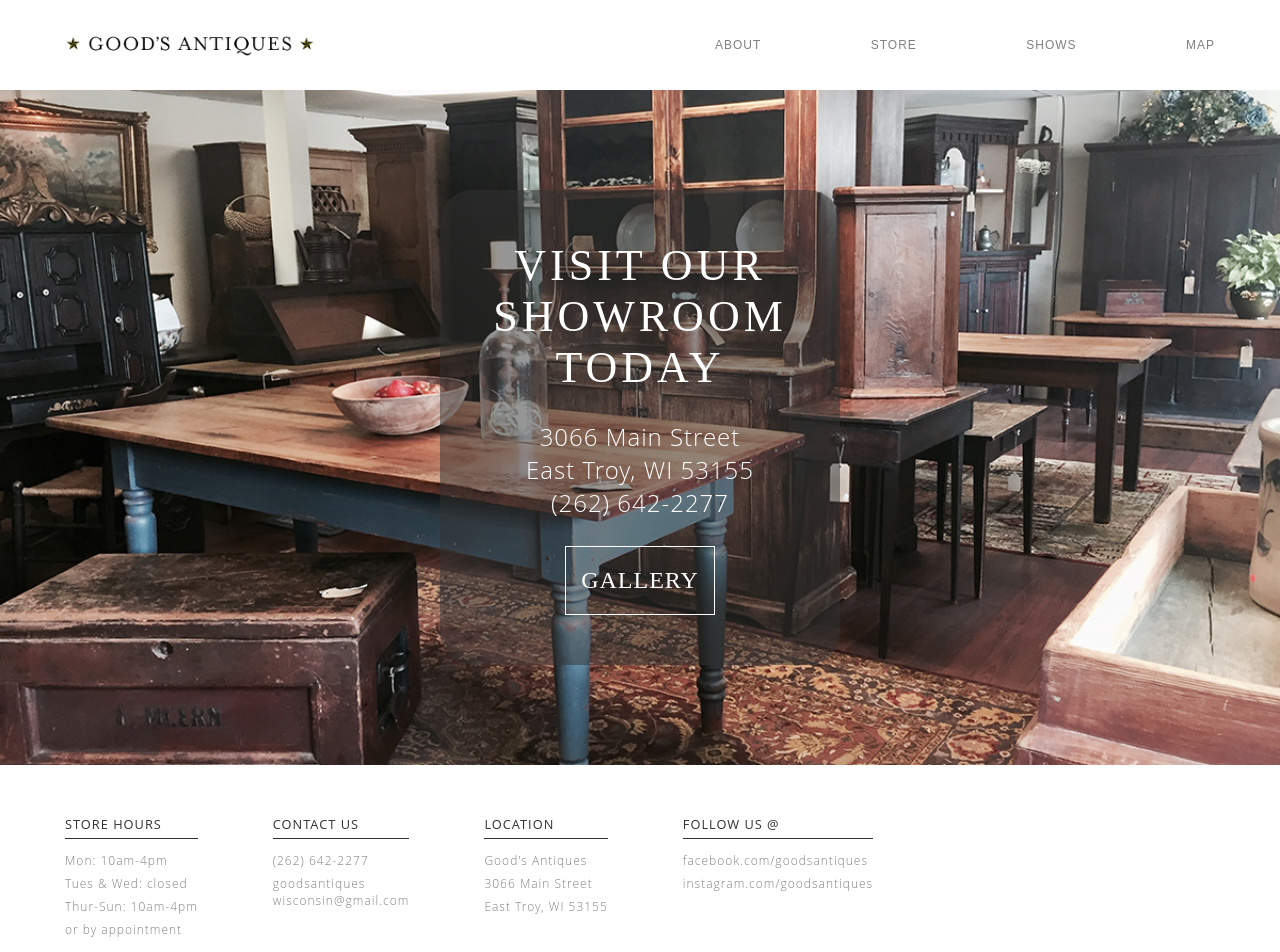
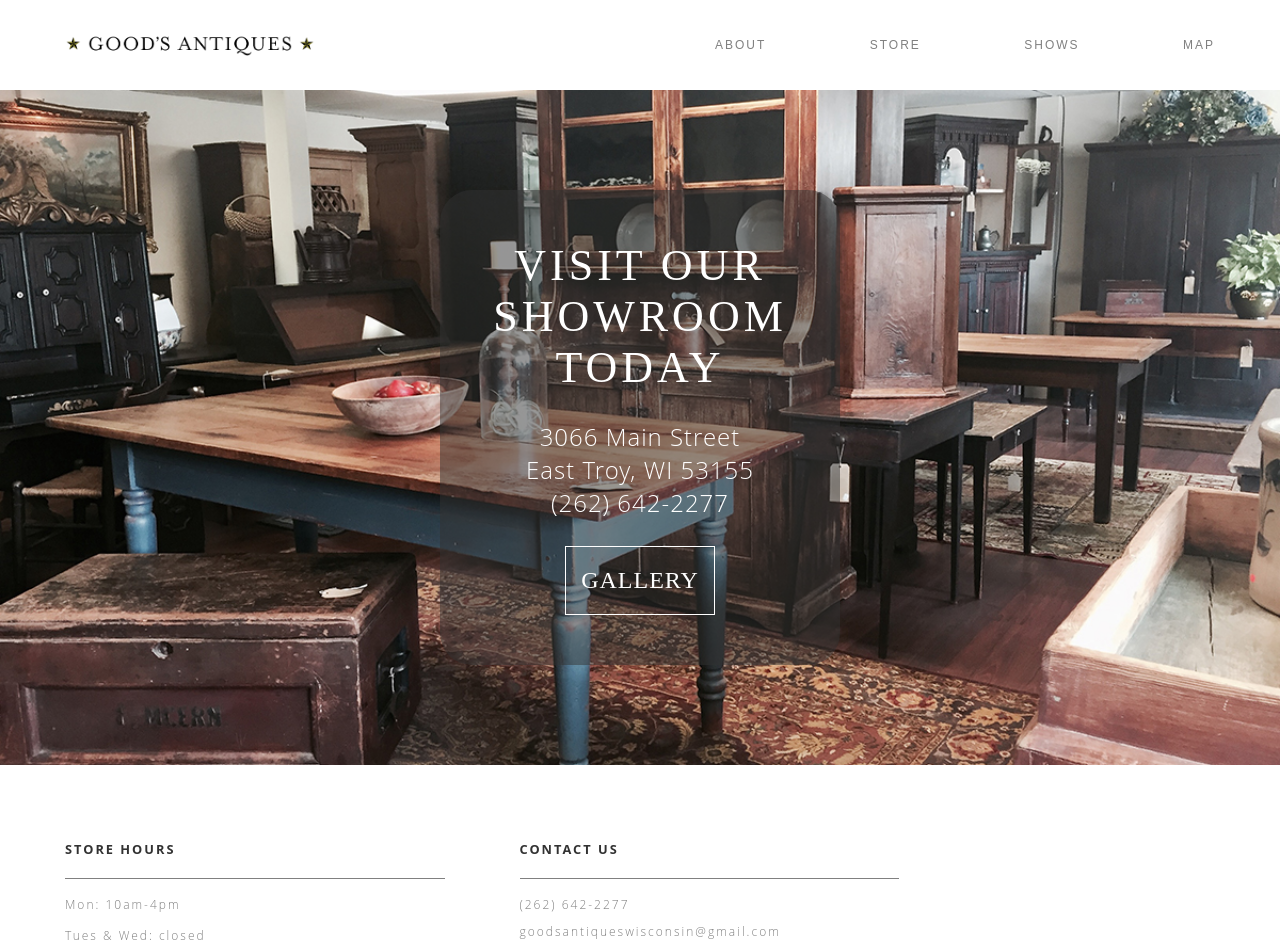
Before and after one commit to amcon/goods_antiques_full, a React app: page / in a window 1280 px wide. Shown: the top 952 px of the page. Built offline with nearby package versions, Linux system fonts and the light colour scheme; no server answers; the HTML template or start-up script is replaced by a standard one; what google-maps-react would draw is missing.

Commit message:
footer adjustment and mq footer/header

```diff
--- a/src/components/App/Footer/Footer.css
+++ b/src/components/App/Footer/Footer.css
@@ -1,10 +1,11 @@
 footer {
   display: flex;
-  padding: 50px 25px 75px 25px;
+  padding: 75px 25px 25px 25px;
   width: 1200px;
   margin: 0 auto;
   box-sizing: border-box;
   font-family: arial;
+  flex-wrap: wrap;
 }
 
 .footer-section {
@@ -12,35 +13,57 @@ footer {
   display: flex;
   flex-direction: column;
   justify-content: flex-start;
+  width: 33%;
 }
 
-.footer-section h3 {
+.footer-section:nth-child(3) {
+  margin-top: 50px;
+}
+
+.footer-section-social {
+  width: 100%;
+  border-top: 1px solid grey;
+  margin-top: 50px;
+  display: flex;
+  justify-content: flex-end;
+}
+
+.footer-section-social a {
+  margin-right: 50px;
+  margin-top: 25px;
+}
+
+
+footer h3 {
   font-size: .8em;
   margin: 0;
   margin-bottom: 10px;
-  border-bottom: 1px solid rgb(50, 50, 50);
-  padding-bottom: 5px;
-  font-weight: normal;
+  border-bottom: 1px solid grey;
+  padding-bottom: 20px;
+  font-weight: bold;
   color: rgb(50, 50, 50);
+  letter-spacing: 2px;
 }
 
-.footer-section p {
-  margin: 3px 0;
+footer p {
+  margin: 7px 0;
   font-size: .75em;
   font-weight: lighter;
   color: grey;
+  letter-spacing: 2px;
 }
 
-.footer-section a {
+footer a {
   text-decoration: none;
   color: black;
   margin: 3px 0;
   font-size: .75em;
   font-weight: lighter;
   color: grey;
+  letter-spacing: 2px;
 }
 
-.footer-section a:hover {
+footer a:hover {
   color: black;
 }
 
@@ -59,11 +82,11 @@ and (max-device-width : 1700px) {
   margin-right: 100px;
 }
 
-.footer-section h3 {
+footer h3 {
   font-size: 1em;
 }
 
-.footer-section p, .footer-section a {
+footer p, footer a {
   font-size: .95em;
 }
 
@@ -77,11 +100,11 @@ and (max-device-width : 2000px) {
   margin-right: 125px;
 }
 
-.footer-section h3 {
+footer h3 {
   font-size: 1.25em;
 }
 
-.footer-section p, .footer-section a {
+footer p, footer a {
   font-size: 1.15em;
 }
 
@@ -94,11 +117,11 @@ and (min-device-width : 2001px) {
   margin-right: 175px;
 }
 
-.footer-section h3 {
+footer h3 {
   font-size: 1.5em;
 }
 
-.footer-section p, .footer-section a {
+footer p, footer a {
   font-size: 1.25em;
 }
 
@@ -113,6 +136,12 @@ and (min-device-width : 2001px) {
   and (-webkit-min-device-pixel-ratio: 3)
   and (orientation: portrait) {
 
+.footer-section-social a {
+  font-size: 1.75em;
+  margin-right: 0;
+  margin-left: 4em;
+}
+
 .footer {
   padding: 100px;
   flex-wrap: wrap;
@@ -124,11 +153,11 @@ and (min-device-width : 2001px) {
   margin-right: 0;
 }
 
-.footer-section h3 {
+footer h3 {
   font-size: 2em;
 }
 
-.footer-section p, .footer-section a {
+footer p, footer a {
   font-size: 1.75em;
 }
 
@@ -152,6 +181,12 @@ and (min-device-width : 2001px) {
   and (-webkit-min-device-pixel-ratio: 2)
   and (orientation: portrait) {
 
+.footer-section-social a {
+  font-size: 1.75em;
+  margin-right: 0;
+  margin-left: 4em;
+}
+
 .footer {
   padding: 100px;
   flex-wrap: wrap;
@@ -163,11 +198,11 @@ and (min-device-width : 2001px) {
   margin-right: 0;
 }
 
-.footer-section h3 {
+footer h3 {
   font-size: 2em;
 }
 
-.footer-section p, .footer-section a {
+footer p, footer a {
   font-size: 1.75em;
 }
 
@@ -191,6 +226,12 @@ and (min-device-width : 2001px) {
   and (-webkit-min-device-pixel-ratio: 2)
   and (orientation: portrait) {
 
+.footer-section-social a {
+  font-size: 1.75em;
+  margin-right: 0;
+  margin-left: 4em;
+}
+
 .footer {
   padding: 100px;
   flex-wrap: wrap;
@@ -202,11 +243,11 @@ and (min-device-width : 2001px) {
   margin-right: 0;
 }
 
-.footer-section h3 {
+footer h3 {
   font-size: 2em;
 }
 
-.footer-section p, .footer-section a {
+footer p, footer a {
   font-size: 1.75em;
 }
 
@@ -230,6 +271,12 @@ and (min-device-width : 2001px) {
   and (-webkit-min-device-pixel-ratio: 2)
   and (orientation: portrait) {
 
+.footer-section-social a {
+  font-size: 1.75em;
+  margin-right: 0;
+  margin-left: 4em;
+}
+
 .footer {
   padding: 100px;
   flex-wrap: wrap;
@@ -241,11 +288,11 @@ and (min-device-width : 2001px) {
   margin-right: 0;
 }
 
-.footer-section h3 {
+footer h3 {
   font-size: 2em;
 }
 
-.footer-section p, .footer-section a {
+footer p, footer a {
   font-size: 1.75em;
 }
 
--- a/src/components/App/Footer/Footer.jsx
+++ b/src/components/App/Footer/Footer.jsx
@@ -13,7 +13,7 @@ const Footer = () => (
     <div className="footer-section">
       <h3>CONTACT US</h3>
       <p>(262) 642-2277</p>
-      <a href="mailto:goodsantiqueswisconsin@gmail.com?Subject=After%20Visiting%20Your%20Website..." target="_blank">goodsantiques<br />wisconsin@gmail.com</a>
+      <a href="mailto:goodsantiqueswisconsin@gmail.com?Subject=After%20Visiting%20Your%20Website..." target="_blank">goodsantiqueswisconsin@gmail.com</a>
     </div>
     <div className="footer-section">
       <h3>LOCATION</h3>
@@ -21,10 +21,9 @@ const Footer = () => (
       <p>3066 Main Street</p>
       <p>East Troy, WI 53155</p>
     </div>
-    <div className="footer-section">
-      <h3>FOLLOW US @</h3>
-      <a href="https://facebook.com/goodsantiques" target="blank">facebook.com/goodsantiques</a>
-      <a href="https://instagram.com/goodsantiques" target="blank">instagram.com/goodsantiques</a>
+    <div className="footer-section-social">
+      <a href="https://facebook.com/goodsantiques" target="blank">facebook</a>
+      <a href="https://instagram.com/goodsantiques" target="blank">instagram</a>
     </div>
   </footer>
 )
--- a/src/components/App/Header/Header.css
+++ b/src/components/App/Header/Header.css
@@ -36,6 +36,7 @@ nav a {
   text-transform: uppercase;
   font-size: .75em;
   font-family: arial;
+  letter-spacing: 2px;
 }
 
 nav a:hover {
@@ -117,7 +118,7 @@ nav a {
 
 .header nav {
   width: 100%;
-  padding: 0 125px 50px;
+  padding: 0 80px 50px;
 }
 
 .header nav a {
@@ -152,7 +153,7 @@ nav a {
 
 .header nav {
   width: 100%;
-  padding: 0 125px 50px;
+  padding: 0 80px 50px;
 }
 
 .header nav a {
@@ -187,7 +188,7 @@ nav a {
 
 .header nav {
   width: 100%;
-  padding: 0 125px 50px;
+  padding: 0 80px 50px;
 }
 
 .header nav a {
@@ -222,7 +223,7 @@ nav a {
 
 .header nav {
   width: 100%;
-  padding: 0 125px 50px;
+  padding: 0 80px 50px;
 }
 
 .header nav a {
```
